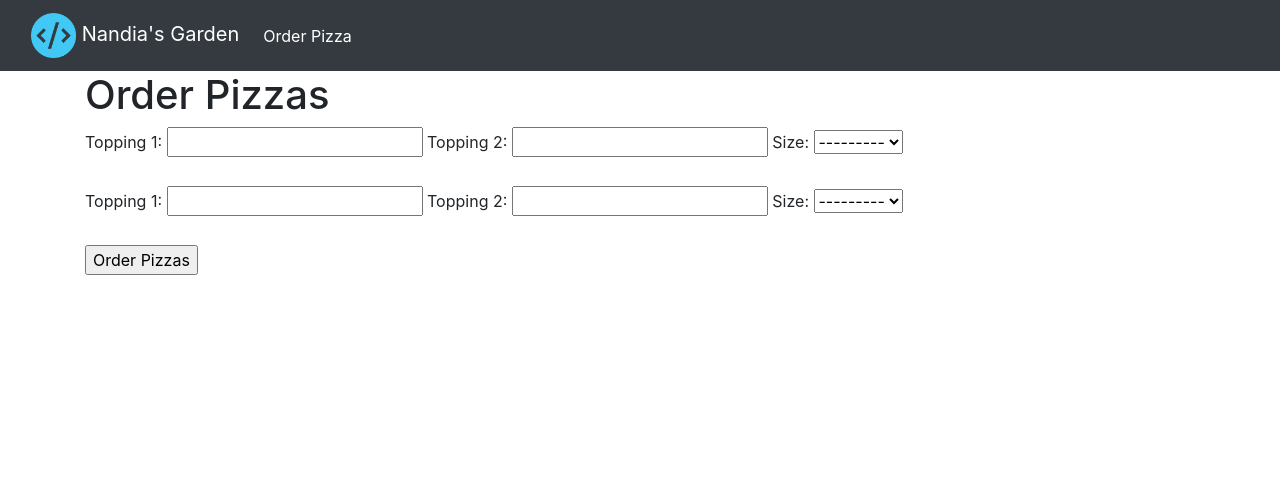
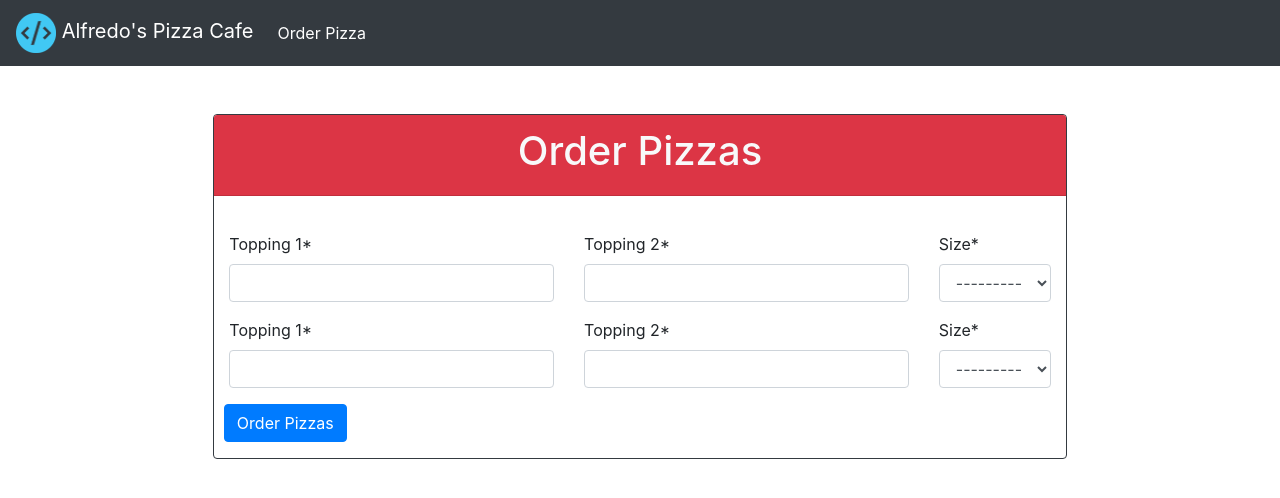
Before and after one commit to esadakman/django-pizza-app, a Django app: page /pizzas in a window 1280 px wide. Shown: the top 498 px of the page. Run offline with Django 4.2, Linux system fonts and the light colour scheme; some libraries are stand-ins or nearby versions.

Commit message:
edit order , multiple forms

```diff
--- a/pizza/models.py
+++ b/pizza/models.py
@@ -4,9 +4,9 @@ class Pizza(models.Model):
     topping1 = models.CharField(("Topping One"), max_length=50)
     topping2 = models.CharField(("Topping Two"), max_length=50)
     SIZES = (
-        ("Small", "small"),
-        ("Medium", "medium"),
-        ("Large", "large"),
+        ("Small", "Small"),
+        ("Medium", "Medium"),
+        ("Large", "Large"),
     )
     size = models.CharField((""), max_length=50, choices=SIZES)
 
--- /dev/null
+++ b/pizza/static/pizza/js/timeout.js
@@ -0,0 +1,5 @@
+let element = document.querySelector('.message');
+
+setTimeout(function () {
+  element.style.display = 'none';
+}, 3000);
--- a/pizza/templates/pizza/base.html
+++ b/pizza/templates/pizza/base.html
@@ -13,28 +13,27 @@
 GJzZqFGwb1QTTN6wy59ffF1BuGJpLSa9DkKMp0DgiMDm4iYMj70gZWKYbI706tWS" crossorigin="anonymous">
 
     <title>Pizza App</title>
-
+    <link rel="stylesheet" href="{% static 'pizza/css/style.css' %}" />
 </head>
-<nav class="navbar navbar-expand-lg navbar-dark bg-dark"  >
-    <div class="container-fluid">
+<nav class="navbar navbar-expand-lg navbar-dark bg-dark">
     <a class="navbar-brand" href="{% url 'home' %}">
         <img
-          src="{% static 'pizza/logo.png' %}"
+        src="{% static 'pizza/images/logo.png' %}"
         alt="Hi!"
-          width="45"
-          height="45"
+        width="40"
+        height="40"
       />
-        Nandia's Garden
-
+      Alfredo's Pizza Cafe
     </a>
-
-        <div class="collapse navbar-collapse" id="navbarNav">
+    <button class="navbar-toggler" type="button" data-toggle="collapse" data-target="#navbarNavDropdown" aria-controls="navbarNavDropdown" aria-expanded="false" aria-label="Toggle navigation">
+      <span class="navbar-toggler-icon"></span>
+    </button>
+    <div class="collapse navbar-collapse " id="navbarNavDropdown">
       <ul class="navbar-nav">
-                <li class="nav-item active">
+        <li class="nav-item active " >
             <a class="nav-link" href="{% url 'order' %}">Order Pizza</a>
         </li>
       </ul>
-        </div>
     </div>
   </nav>
 
@@ -42,11 +41,13 @@ GJzZqFGwb1QTTN6wy59ffF1BuGJpLSa9DkKMp0DgiMDm4iYMj70gZWKYbI706tWS" crossorigin="a
 
     {% block content %}
     {% endblock %}
+    <script src="{% static 'pizza/js/timeout.js' %}"></script>
     <script src="https://code.jquery.com/jquery-3.3.1.slim.min.js" integrity="sha384-
 q8i/X+965DzO0rT7abK41JStQIAqVgRVzpbzo5smXKp4YfRvH+8abtTE1Pi6jizo" crossorigin="anonymous"></script>
     <script src="https://cdnjs.cloudflare.com/ajax/libs/popper.js/1.14.6/umd/popper.min.js" integrity="sha384-
 wHAiFfRlMFy6i5SRaxvfOCifBUQy1xHdJ/yoi7FRNXMRBu5WHdZYu1hA6ZOblgut" crossorigin="anonymous"></script>
     <script src="https://stackpath.bootstrapcdn.com/bootstrap/4.2.1/js/bootstrap.min.js" integrity="sha384-
 B0UglyR+jN6CkvvICOB2joaf5I4l3gm9GU6Hc1og6Ls7i6U/mkkaduKaBhlAXv9k" crossorigin="anonymous"></script>
+
 </body>
 </html>
--- a/pizza/templates/pizza/edit_order.html
+++ b/pizza/templates/pizza/edit_order.html
@@ -7,7 +7,7 @@
         </div>
         <div class="messages my-3">
             {% if messages %}
-                <div class="">
+                <div class="message">
                 {% for message in messages %}
                     <p {% if message.tags %} class="text-center alert alert-{{message.tags }}" {% endif %}>
                         {% if message.level == DEFAULT_MESSAGE_LEVELS.ERROR %}Important:{% endif %}
--- a/pizza/templates/pizza/order.html
+++ b/pizza/templates/pizza/order.html
@@ -41,7 +41,7 @@
         <div class="messages container">
             <div class="messages ">
                 {% if messages %}
-                    <div class=" ">
+                    <div class="messages">
                         {% for message in messages %}
                             <p {% if message.tags %} class="text-center alert alert-{{ message.tags }}" {% endif %}>
                                 {% if message.level == DEFAULT_MESSAGE_LEVELS.ERROR %}Important:{% endif %}
--- a/pizza/templates/pizza/pizzas.html
+++ b/pizza/templates/pizza/pizzas.html
@@ -1,13 +1,14 @@
 {% extends 'pizza/base.html' %}
-
-
+{% load crispy_forms_tags %}
 {% block content %}
 
-    <div class="container">
+    <div class="container d-flex  flex-column col-12 col-sm-8  border border-dark rounded mt-5">
 
-        <h1>Order Pizzas</h1>
+        <div class="row card-header bg-danger text-bg-dark d-flex justify-content-center">
+            <h1 class="text-center text-light">Order Pizzas</h1>
+        </div>
 
-        <div class="messages">
+        <div class="messages my-3">
             {% if messages %}
                 <div class="">
                     {% for message in messages %}
@@ -17,19 +18,23 @@
                         {{ message }}
                         </p>
                     {% endfor %}
-                    </ul>
                 </div>
             {% endif %}
         </div>
 
         <form action="{% url 'pizzas' %}" method="POST">
             {% csrf_token %}
+            <div class="row mt-1">
                 {{ formset.management_form }}
                 {% for form in formset %}
-                    {{ form }}
-                <br><br>
-            {% endfor %}
-            <input type="submit" value="Order Pizzas" />
+                    <div class="col-md-5">{{form.topping1|as_crispy_field}}</div>
+                    <div class="col-md-5">{{form.topping2|as_crispy_field}} </div>
+                    <div class="col-md-2">{{form.size|as_crispy_field}} </div>
+                {% endfor %}
+                <div class="col-md-2 d-flex align-items-center mb-3 justify-content-center">
+                    <input class="btn btn-primary" type="submit" value="Order Pizzas">
+                </div>
+            </div>
         </form>
     </div>
 
```
Also changed, not shown: pizza/static/pizza/css/style.css (added, +7 -0 lines), pizza/templates/pizza/home.html (+3 -4 lines), pizza/static/pizza/images/alfredo.jpg (added), pizza/static/pizza/images/logo.png (renamed from pizza/static/pizza/logo.png), pizza/static/pizza/images/nandiasgarden.jpg (renamed from pizza/static/pizza/nandiasgarden.jpg). Lines whose indentation alone changed are shown as unchanged.
